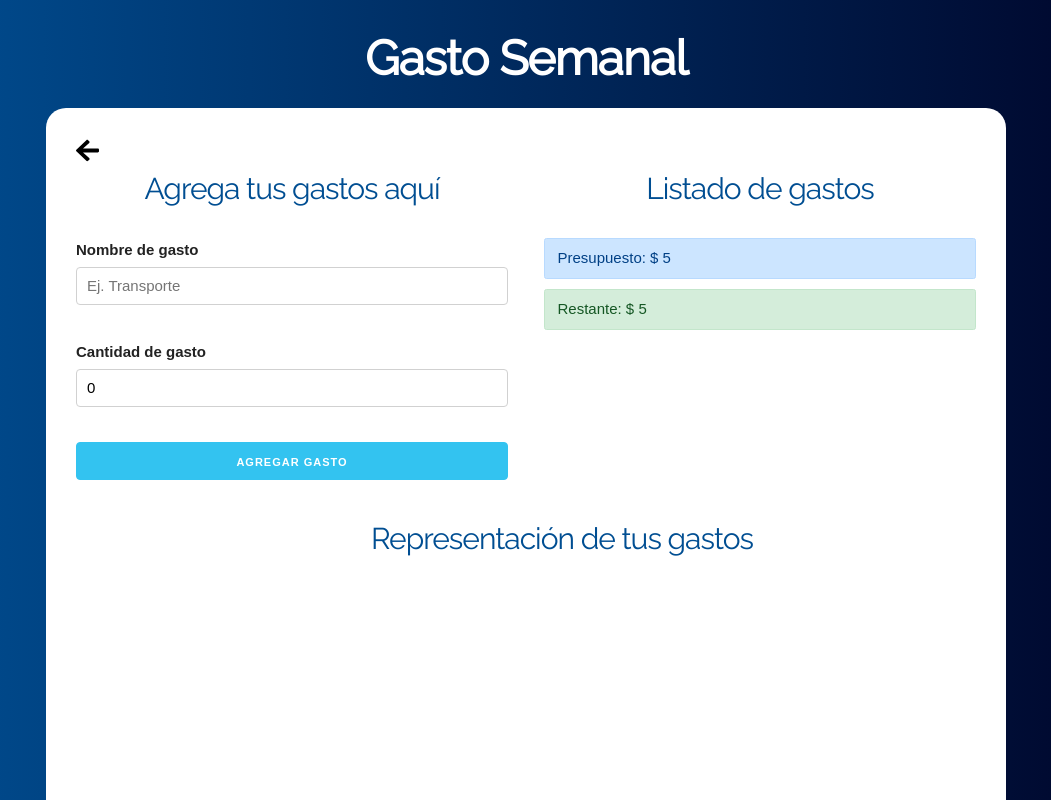
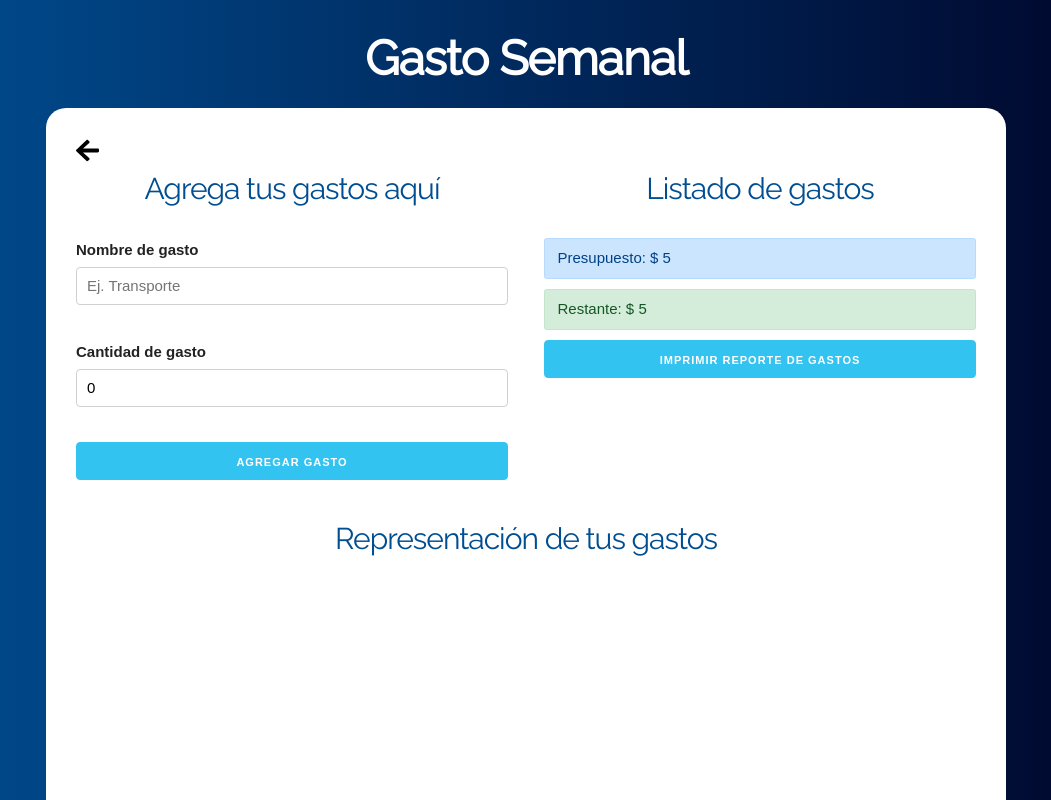
Before and after one commit to Megajjks/Budget_Control, a React (Create React App) app: page / in a window 1280 px wide. Both pictures are taken after typing "5" into the empty fields and a click on the input "Definir presupuesto". Shown: the top 800 px of the page, without its empty margins (114-1165 px from the left). Built offline with nearby package versions, Linux system fonts and the light colour scheme.

Commit message:
se agreguego la función de imprimir los resultados en pdf con el metodo de tomar foto al canvas y luego ppegarlo en pdf

```diff
--- a/package.json
+++ b/package.json
@@ -4,9 +4,12 @@
   "private": true,
   "dependencies": {
     "@nivo/pie": "^0.61.1",
+    "@react-pdf/renderer": "^1.6.8",
     "@testing-library/jest-dom": "^4.2.4",
     "@testing-library/react": "^9.3.2",
     "@testing-library/user-event": "^7.1.2",
+    "html2canvas": "^1.0.0-rc.5",
+    "jspdf": "^1.5.3",
     "nivo": "^0.31.0",
     "randomcolor": "^0.5.4",
     "react": "^16.13.1",
--- a/src/components/GenericHome.js
+++ b/src/components/GenericHome.js
@@ -1,13 +1,17 @@
-import React, {Fragment, useState, useEffect } from "react";
+import React, { Fragment, useState, useEffect } from "react";
 
 import Pregunta from "./Pregunta";
 import Form from "./Form";
-import ListadoGastos from './ListadoGastos';
-import ControlPresupuesto from './ControlPresupuesto';
-import GraphicPie from './graphs/GraphicPie';
-import { gastoToGrapic } from '../helper';
+import ListadoGastos from "./ListadoGastos";
+import ControlPresupuesto from "./ControlPresupuesto";
+import GraphicPie from "./graphs/GraphicPie";
+import { gastoToGrapic } from "../helper";
+import html2canvas from 'html2canvas';
+import jsPDF from 'jspdf';
 
-import arrow from '../assets/svg/arrow_back.svg'
+import Table from './Table'
+
+import arrow from "../assets/svg/arrow_back.svg";
 
 const GenericHome = (props) => {
   const [cantidad, guardarCantidad] = useState(0);
@@ -19,45 +23,53 @@ const GenericHome = (props) => {
   const [crearGasto, setCrearGasto] = useState(false);
 
   useEffect(() => {
-        if(crearGasto){
+    if (crearGasto) {
       // Agregar el nuevo presupuesto
-            setGastos([
-                ...gastos,
-                gasto
-            ])
+      setGastos([...gastos, gasto]);
       // Agregamos el conjunto de datos para el grafico
-            setDataGrapihc([
-              ...dataGrapihc,
-              gastoToGrapic(gasto)
-            ])
+      setDataGrapihc([...dataGrapihc, gastoToGrapic(gasto)]);
       // resta del presupuesto actual
-            const presupuestoRestante = restante - gasto.cantidad
-            guardarRestante(presupuestoRestante)
+      const presupuestoRestante = restante - gasto.cantidad;
+      guardarRestante(presupuestoRestante);
     }
     // resetear al false
-        setCrearGasto(false)
-    }, [gasto, crearGasto, gastos, restante])
-
+    setCrearGasto(false);
+  }, [gasto, crearGasto, gastos, restante]);
 
   //Eliminar un gasto
-    const eliminarGasto = (id) =>{
-      const getGasto = gastos.filter(gasto => gasto.id===id)
-      const agregarMonto = restante + getGasto[0].cantidad
-      const newGastos = gastos.filter(gasto => gasto.id!==id)
-      const newDataGraphics =dataGrapihc.filter(g => g.id !== getGasto[0].nombre)
-      guardarRestante(agregarMonto)
-      setGastos(newGastos)
-      setDataGrapihc(newDataGraphics)
-    }
+  const eliminarGasto = (id) => {
+    const getGasto = gastos.filter((gasto) => gasto.id === id);
+    const agregarMonto = restante + getGasto[0].cantidad;
+    const newGastos = gastos.filter((gasto) => gasto.id !== id);
+    const newDataGraphics = dataGrapihc.filter(
+      (g) => g.id !== getGasto[0].nombre
+    );
+    guardarRestante(agregarMonto);
+    setGastos(newGastos);
+    setDataGrapihc(newDataGraphics);
+  };
 
   // regresar a la pregunta
-    const goBack = () =>{
+  const goBack = () => {
     // reinicio valores a default
-      actualizarPregunta(true)
-      guardarCantidad(0)
-      guardarRestante(0)
-      setGastos([])
-      return
+    actualizarPregunta(true);
+    guardarCantidad(0);
+    guardarRestante(0);
+    setGastos([]);
+    return;
+  };
+
+  // Función para imprimir el pdf
+  const printPdf = () =>{
+    const input = document.querySelector("#capturePdf")
+    html2canvas(input)
+      .then((canvas) => {
+        const imgData = canvas.toDataURL('image/png')
+        const pdf = new jsPDF()
+        pdf.addImage(imgData, 'PNG', 0, 0)
+        pdf.save("download.pdf")
+
+      })
   }
 
   return (
@@ -66,17 +78,19 @@ const GenericHome = (props) => {
         <div>
           <h1 style={{ fontWeight: "700" }}>Gasto Semanal</h1>
           <div className="contenido-principal contenido">
-            {mostrarPregunta ?
-                (<Pregunta
+            {mostrarPregunta ? (
+              <Pregunta
                 guardarCantidad={guardarCantidad}
                 guardarRestante={guardarRestante}
                 actualizarPregunta={actualizarPregunta}
               />
-                  )
-            :
-                (
+            ) : (
               <Fragment>
-                    <img onClick={goBack} src={arrow} style={{width:"1.5em", cursor:"pointer"}} />
+                <img
+                  onClick={goBack}
+                  src={arrow}
+                  style={{ width: "1.5em", cursor: "pointer" }}
+                />
                 <div className="row">
                   <div className="one-half column">
                     <Form
@@ -94,15 +108,21 @@ const GenericHome = (props) => {
                       cantidad={cantidad}
                       restante={restante}
                     />
+                    <button
+                      className="button-primary u-full-width"
+                      onClick={printPdf}
+                    >Imprimir reporte de gastos</button>
                   </div>
-                        <div className="u-full-width column">
-                            <h2 style={{fontWeight:"400", textAlign:"center"}}>Representación de tus gastos</h2>
-                            <GraphicPie data={dataGrapihc}/>
+                  <div id="capturePdf" className="column" style={{display:"flex",flexDirection:"column", margin:"0"}}>
+                    <h2 style={{ fontWeight: "400", textAlign: "center" }}>
+                      Representación de tus gastos
+                    </h2>
+                    <GraphicPie data={dataGrapihc} />
+                    <Table gastos={gastos} style={{padding:"2em"}}/>
                   </div>
                 </div>
               </Fragment>
-                )
-            }
+            )}
           </div>
         </div>
       </header>
--- /dev/null
+++ b/src/components/Table.js
@@ -0,0 +1,29 @@
+import React from "react";
+const Table = ({ gastos }) => {
+  return (
+    <table class="u-full-width">
+      <thead>
+        <tr>
+          <th>id</th>
+          <th>Nombre</th>
+          <th>Concepto</th>
+          <th>Fecha</th>
+          <th>Hora</th>
+        </tr>
+      </thead>
+      <tbody>
+        {gastos.map((gasto) => (
+          <tr key={gasto.id}>
+            <td>{gasto.id}</td>
+            <td>{gasto.nombre}</td>
+            <td>$ {gasto.cantidad}</td>
+            <td>{gasto.date}</td>
+            <td>{gasto.time}</td>
+          </tr>
+        ))}
+      </tbody>
+    </table>
+  );
+};
+
+export default Table;
```
Also changed, not shown: 1 other file (tests, documents, lock files or other folders). Lines whose indentation alone changed are shown as unchanged.
